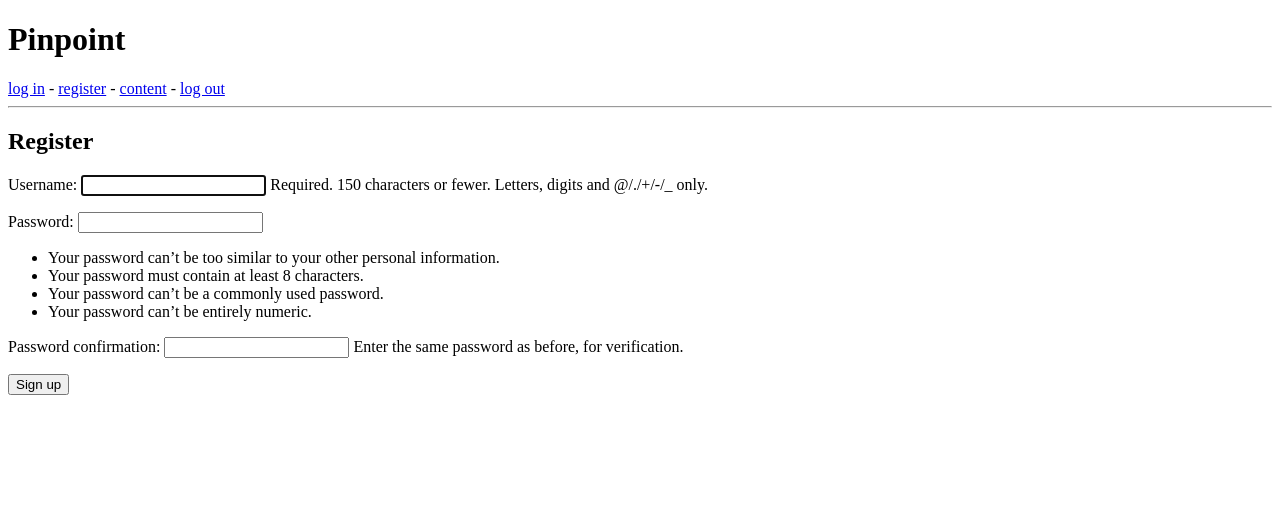
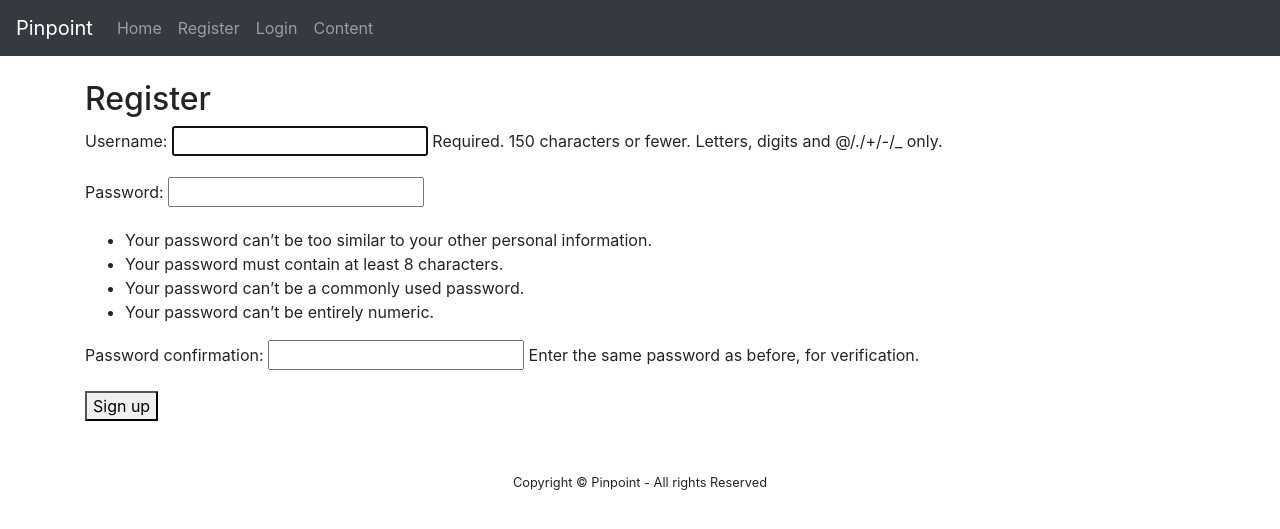
Before and after one commit to andrmoe/IT1901_17_andrmoe, a Django app: page /accounts/register/ in a window 1280 px wide. Shown: the top 529 px of the page. Run offline with Django 3.2, Linux system fonts and the light colour scheme; some libraries are stand-ins or nearby versions.

Commit message:
endret design

```diff
--- a/pinpoint/main/templates/base.html
+++ b/pinpoint/main/templates/base.html
@@ -1,19 +1,54 @@
-<!DOCTYPE html>
+<!doctype html>
 <html lang="en">
   <head>
-    <meta charset="UTF-8">
-    <title>Pinpoint</title>
+    <!-- Required meta tags -->
+    <meta charset="utf-8">
+    <meta name="viewport" content="width=device-width, initial-scale=1, shrink-to-fit=no">
+
+    <!-- Bootstrap CSS -->
+    <link rel="stylesheet" href="https://stackpath.bootstrapcdn.com/bootstrap/4.1.3/css/bootstrap.min.css" integrity="sha384-MCw98/SFnGE8fJT3GXwEOngsV7Zt27NXFoaoApmYm81iuXoPkFOJwJ8ERdknLPMO" crossorigin="anonymous">
+
+    <title>{% block title %}title{% endblock %}</title>
   </head>
   <body>
-    <h1>Pinpoint</h1>
-    <a href="/accounts/login/">log in</a><span> - </span>
-    <a href="/accounts/register/">register</a><span> - </span>
-    <a href="/">content</a><span> - </span>
-    <a href="/accounts/logout/">log out</a>
-    <hr>
-    <div>
+  <nav class="navbar navbar-expand-lg navbar-dark bg-dark">
+  <a class="navbar-brand" href="{% url 'home' %}">Pinpoint</a>
+  <button class="navbar-toggler" type="button" data-toggle="collapse" data-target="#navbarSupportedContent" aria-controls="navbarSupportedContent" aria-expanded="false" aria-label="Toggle navigation">
+    <span class="navbar-toggler-icon"></span>
+  </button>
+
+  <div class="collapse navbar-collapse" id="navbarSupportedContent">
+      <ul class="navbar-nav mr-auto">
+
+        <li class="nav-item">
+          <a class="nav-link" href="{% url 'home' %}">Home</a>
+        </li>
+        <li class="nav-item">
+          <a class="nav-link" href="{% url 'register' %}">Register</a>
+        </li>
+        <li class="nav-item">
+          <a class="nav-link" href="{% url 'login' %}">Login</a>
+        </li>
+        <li class="nav-item">
+          <a class="nav-link" href="{% url 'home' %}">Content</a>
+        </li>
+
+      </ul>
+    </div>
+  </nav>
+  <br>
+  <div class="container">
     {% block content %}
+
     {% endblock %}
   </div>
+  <br><br>
+  <center><small>Copyright &copy; Pinpoint - All rights Reserved </small></center>
+
+    <!-- Optional JavaScript -->
+    <!-- jQuery first, then Popper.js, then Bootstrap JS -->
+    <script src="https://code.jquery.com/jquery-3.3.1.slim.min.js" integrity="sha384-q8i/X+965DzO0rT7abK41JStQIAqVgRVzpbzo5smXKp4YfRvH+8abtTE1Pi6jizo" crossorigin="anonymous"></script>
+    <script src="https://cdnjs.cloudflare.com/ajax/libs/popper.js/1.14.3/umd/popper.min.js" integrity="sha384-ZMP7rVo3mIykV+2+9J3UJ46jBk0WLaUAdn689aCwoqbBJiSnjAK/l8WvCWPIPm49" crossorigin="anonymous"></script>
+    <script src="https://stackpath.bootstrapcdn.com/bootstrap/4.1.3/js/bootstrap.min.js" integrity="sha384-ChfqqxuZUCnJSK3+MXmPNIyE6ZbWh2IMqE241rYiqJxyMiZ6OW/JmZQ5stwEULTy" crossorigin="anonymous"></script>
   </body>
 </html>
--- a/pinpoint/main/urls.py
+++ b/pinpoint/main/urls.py
@@ -4,6 +4,6 @@ from . import views
 
 urlpatterns = [
     # register
-    path('', views.register),
+    path('', views.register, name='register'),
     path('welcome/', views.welcome)
 ]
--- a/pinpoint/view_content/urls.py
+++ b/pinpoint/view_content/urls.py
@@ -4,6 +4,6 @@ from django.views.generic.list import ListView
 
 
 urlpatterns = [
-    path('', views.index),
+    path('', views.index, name='home'),
 
 ]
```
Lines whose indentation alone changed are shown as unchanged.
